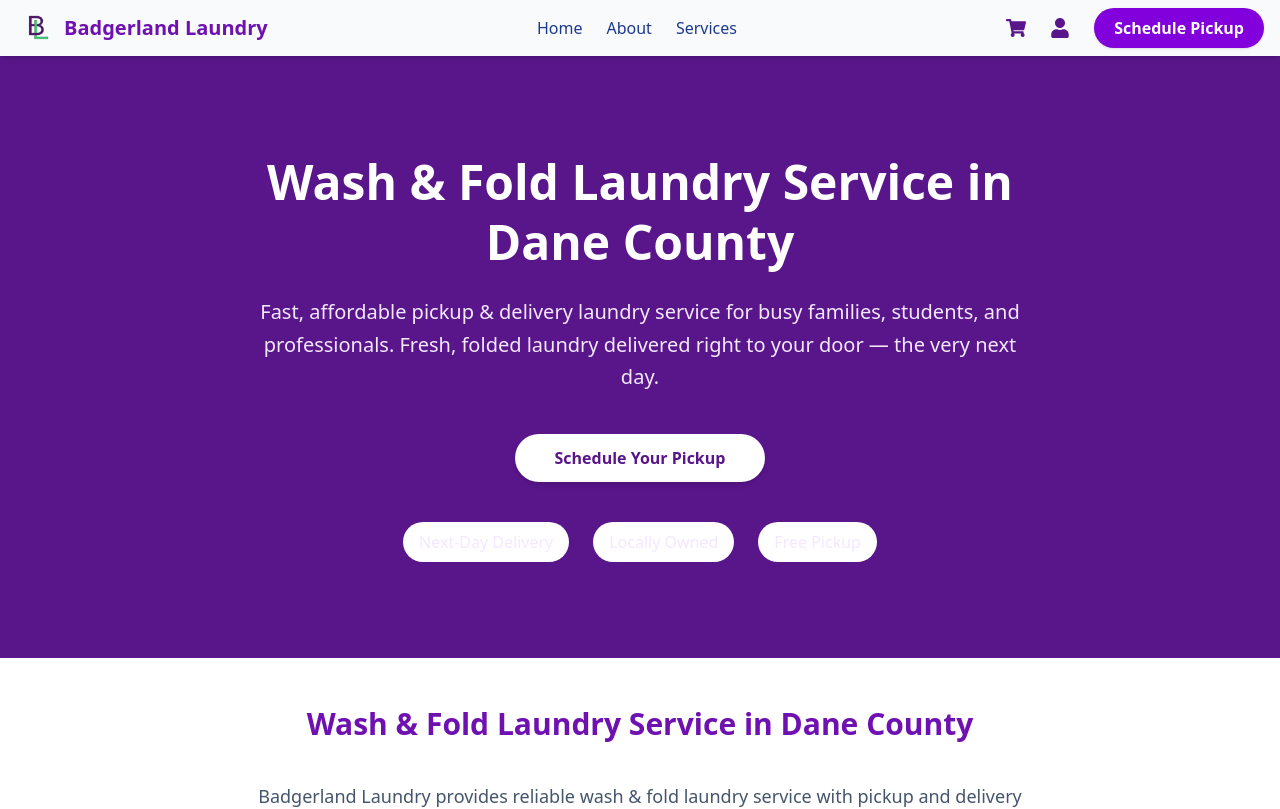
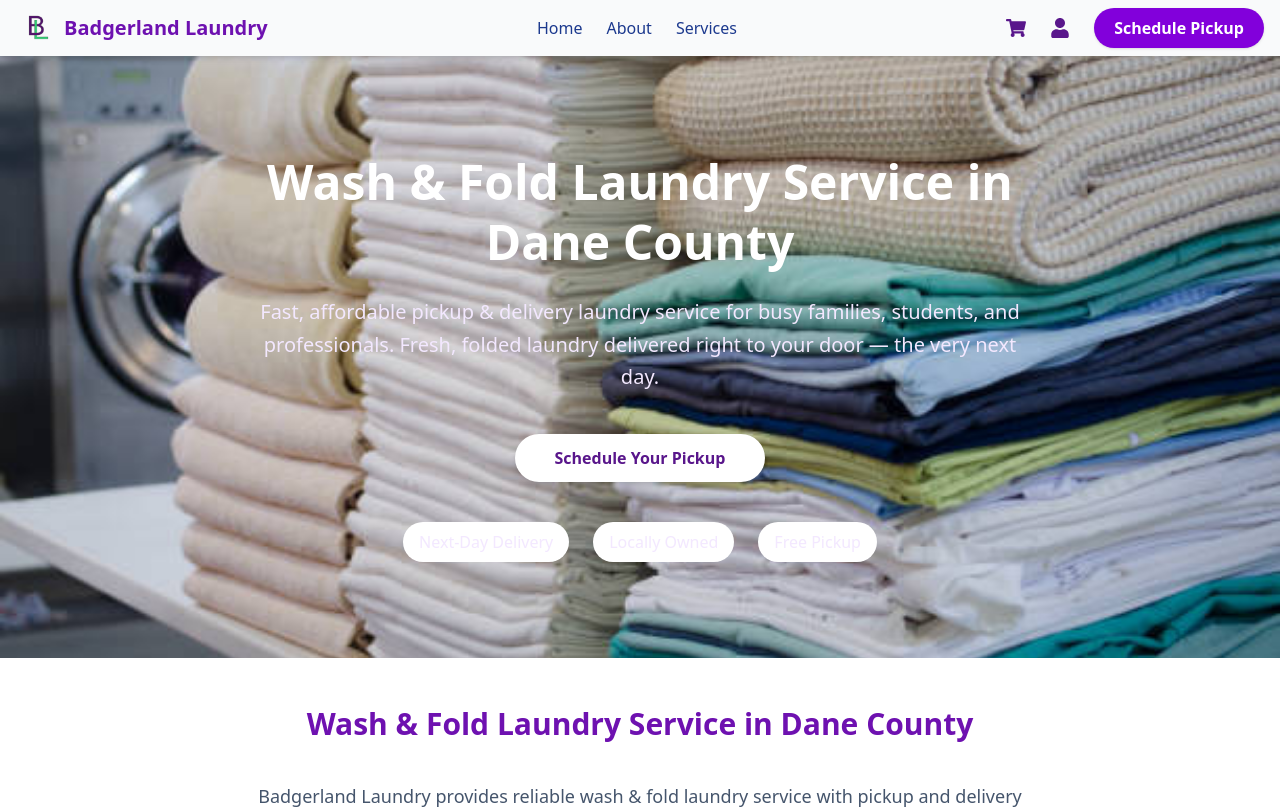
Before and after one commit to Badgerland608/BadgerlandSite, a React (Vite) app: page / in a window 1280 px wide. Shown: the top 809 px of the page. Built offline with nearby package versions, Linux system fonts and the light colour scheme; no server answers.

Commit message:
Update Hero.jsx

```diff
--- a/src/Hero.jsx
+++ b/src/Hero.jsx
@@ -11,7 +11,7 @@ function Hero({ setShowModal }) {
       ></div>
 
       {/* Purple Overlay */}
-      <div className="absolute inset-0 bg-purple-900 bg-opacity-0"></div>
+
 
       {/* Content */}
       <div className="relative z-10 max-w-3xl mx-auto">
```
